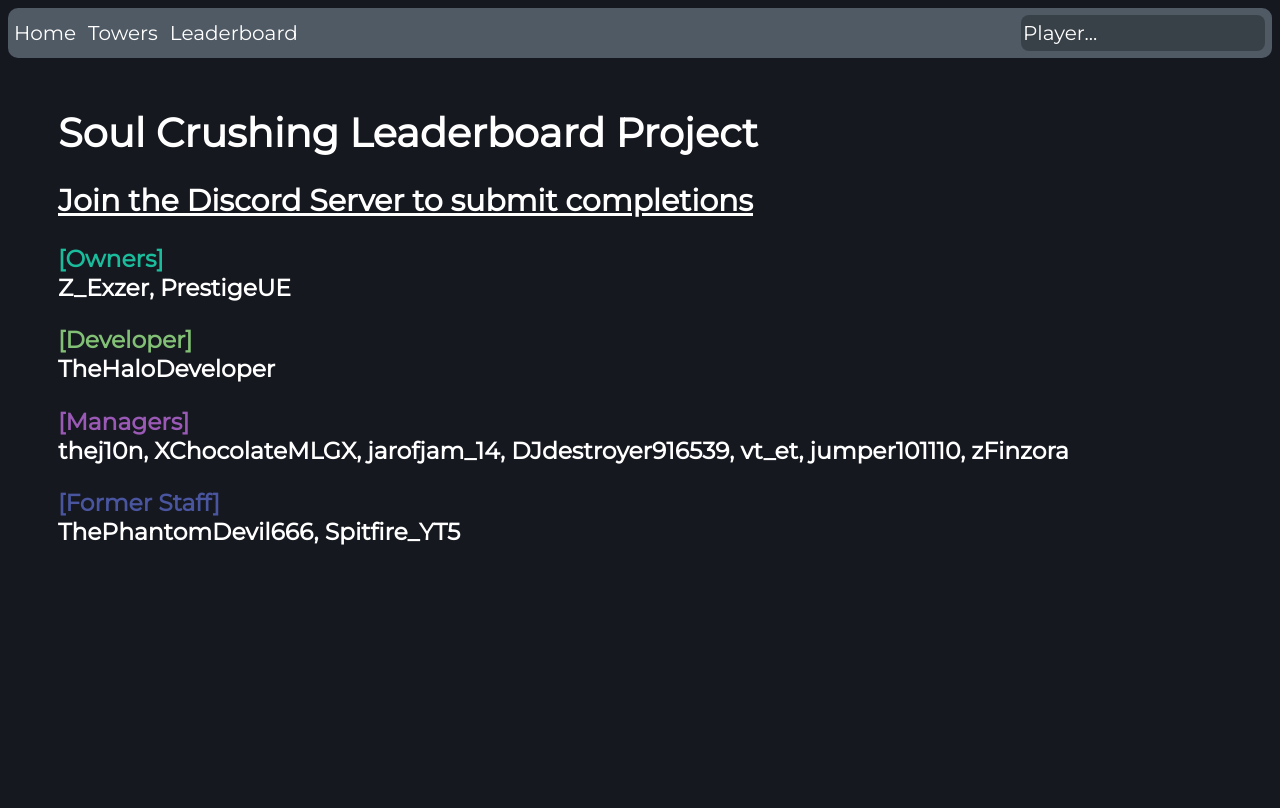
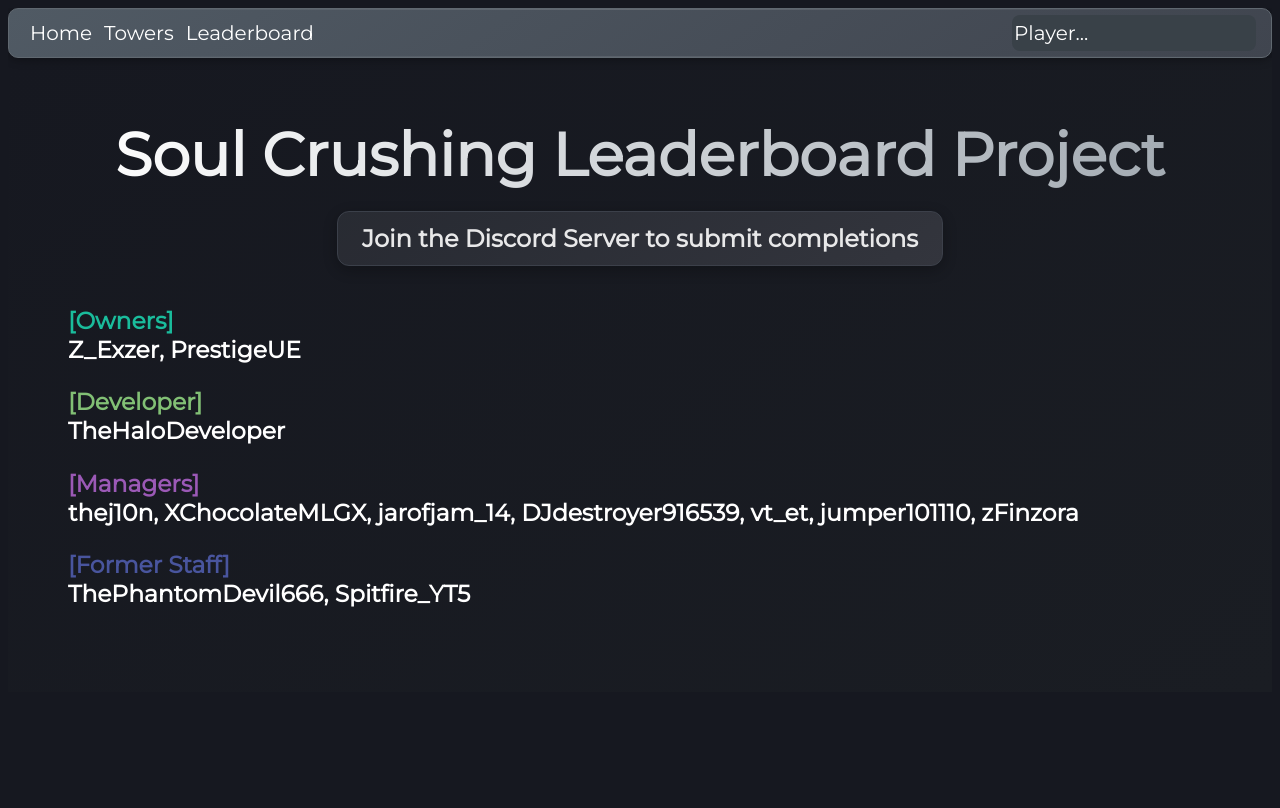
Before and after one commit to soulcrushingleaderboardproject/soulcrushingleaderboardproject.github.io, a Flask app: template templates/index.html in a window 1280 px wide. Run offline with Flask 3, Linux system fonts and the light colour scheme; the template is opened without the code that fills it, so the values that code supplies are empty; parts of the project's set-up code (start-up, migrations or seed data) failed here and were passed over.

Commit message:
update navbar and homepage

```diff
--- a/static/style.css
+++ b/static/style.css
@@ -98,6 +98,7 @@ span {
 
 #searchmenu-table, #leaderboard-table {
     width: 100%;
+    table-layout: fixed;
 }
 
 .tower-button, .player-button {
@@ -175,19 +176,55 @@ p {
     border-spacing: 20px 5px;
 }
 
+#searchmenu-table td:first-child {
+    width: 60px;
+    text-align: center;
+    padding-right: 10px;
+}
+
 #leaderboard-table {
     padding: 30px;
     border-collapse: separate;
     border-spacing: 0 5px;
 }
 
+#leaderboard-table td:first-child {
+    width: 60px;
+    text-align: center;
+    padding-right: 10px;
+}
+
 #navigation {
-    background: #505A64;
+    background: linear-gradient(145deg, #505a64, #40454f);
     width: 100%;
     height: 50px;
     border-radius: 10px;
     display: flex;
     align-items: center;
+    padding: 0 15px;
+    box-shadow: 0 2px 10px rgba(0,0,0,0.3);
+    border: 1px solid #606870;
+    position: relative;
+}
+
+#navigation::before {
+    content: '';
+    position: absolute;
+    top: 0;
+    left: 0;
+    right: 0;
+    height: 1px;
+    background: linear-gradient(90deg, transparent, rgba(255,255,255,0.15), transparent);
+}
+
+#navigation::after {
+    content: '';
+    position: absolute;
+    bottom: 0;
+    left: 0;
+    right: 0;
+    height: 1px;
+    background: linear-gradient(90deg, transparent, rgba(255,255,255,0.1), transparent);
 }
 
 #left {
@@ -317,13 +354,18 @@ p {
         width: 0.8em;
         height: 0.8em;
     }
+
+    #searchmenu-table td:first-child, #leaderboard-table td:first-child {
+        width: 50px;
+    }
 }
 
 #home-page {
     overflow: scroll;
     scrollbar-width: none;
     -ms-overflow-style: none;
-    padding: 50px;
+    padding: 60px;
+    background: linear-gradient(145deg, #161820, #1a1d23);
 }
 
 #home-page::-webkit-scrollbar {
@@ -331,7 +373,39 @@ p {
 }
 
 #home-page h1 {
-    margin: 0;
+    margin: 0 0 20px 0;
+    font-size: 3em;
+    background: linear-gradient(90deg, #FFFFFF, #a0a8b0);
+    -webkit-background-clip: text;
+    -webkit-text-fill-color: transparent;
+    background-clip: text;
+    text-align: center;
+}
+
+#home-page h2 {
+    margin: 0 0 40px 0;
+    font-size: 1.2em;
+    text-align: center;
+    opacity: 0.9;
+}
+
+#home-page h2 a {
+    padding: 12px 24px;
+    background: linear-gradient(145deg, #2a2d35, #363840);
+    border: 1px solid #40454f;
+    border-radius: 12px;
+    transition: all 0.2s ease;
+    display: inline-block;
+    box-shadow: 0 4px 15px rgba(0,0,0,0.3);
+    color: #FFFFFF;
+    text-decoration: none;
+}
+
+#home-page h2 a:hover {
+    background: linear-gradient(145deg, #363840, #40454f);
+    border-color: #505a64;
+    transform: translateY(-2px);
+    box-shadow: 0 6px 20px rgba(0,0,0,0.4);
 }
 
 .badge {
```
